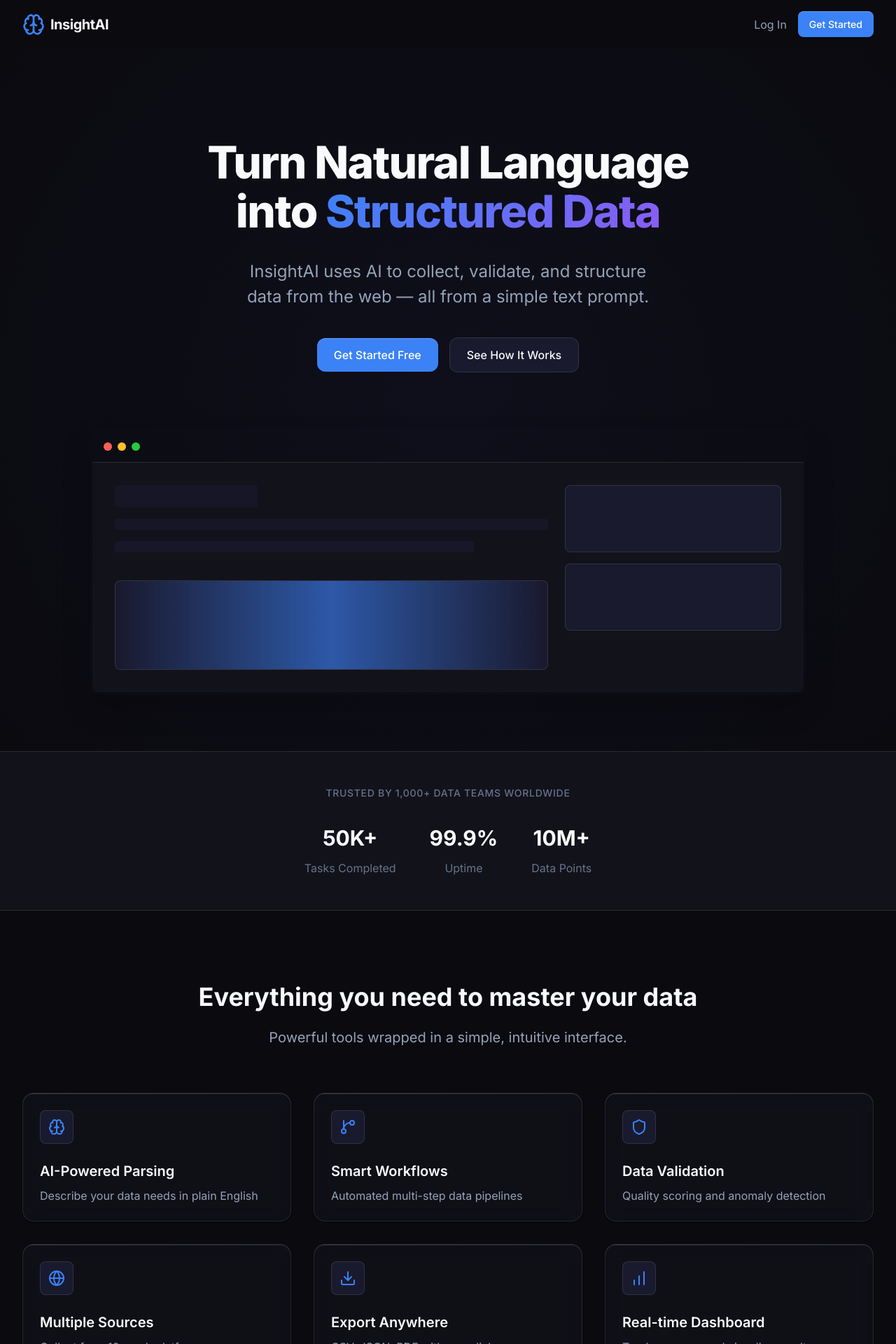
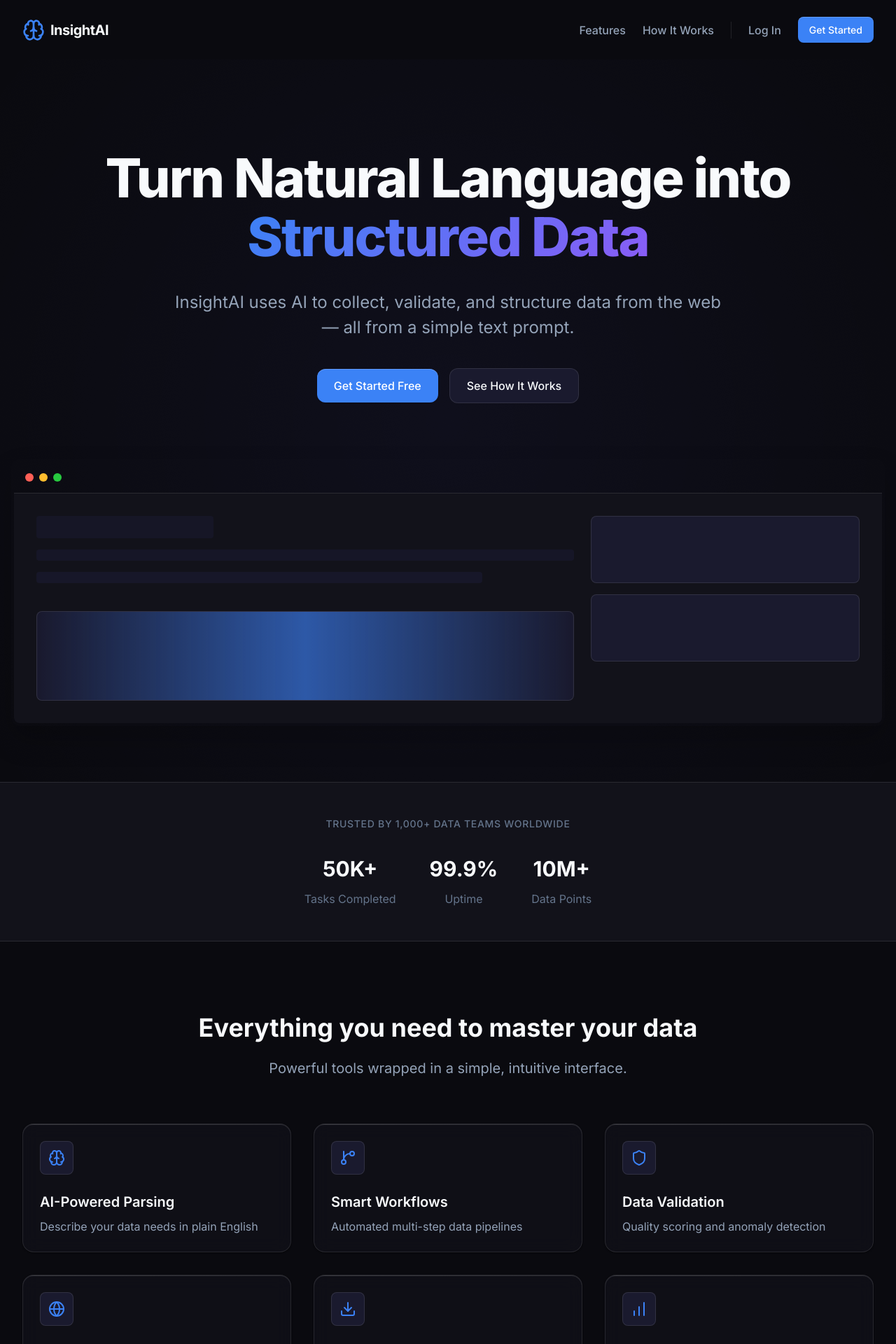
Before and after one commit to A-P-S-Bhaidav/InsightAI, a Next.js app: page / in a window 1280 px wide. Shown: the top 1920 px of the page at 70% size. Built offline with nearby package versions, Linux system fonts and the light colour scheme.

Commit message:
fix: resolve auth page text visibility and mobile hamburger menu issues

```diff
--- a/src/app/globals.css
+++ b/src/app/globals.css
@@ -1165,6 +1165,11 @@ button {
 }
 
 /* Mobile */
+/* Base Desktop Hidden Utilities */
+.mobile-only-flex {
+  display: none !important;
+}
+
 @media (max-width: 768px) {
   .grid-4, .grid-3, .grid-2 {
     grid-template-columns: 1fr;
@@ -1220,6 +1225,16 @@ button {
     flex-direction: column !important;
   }
 
+  .flex-col-mobile > * {
+    flex-basis: auto !important;
+    width: 100% !important;
+    min-width: 0 !important;
+  }
+
+  .section-container {
+    padding: 4rem 1.5rem !important;
+  }
+
   .mobile-overlay-active {
     overflow: hidden;
   }
@@ -1229,7 +1244,10 @@ button {
   }
 }
 
-/* Base Desktop Hidden Utilities */
-.mobile-only-flex {
-  display: none !important;
+/* Layout Utilities */
+.section-container {
+  padding: 6rem 2rem;
+  width: 100%;
+  max-width: 1600px;
+  margin: 0 auto;
 }
--- a/src/app/page.tsx
+++ b/src/app/page.tsx
@@ -1,6 +1,6 @@
 'use client';
 
-import { useEffect } from 'react';
+import { useEffect, useState } from 'react';
 import Link from 'next/link';
 import {
   Brain,
@@ -11,7 +11,10 @@ import {
   BarChart,
   CheckCircle,
   Database,
-  ListTodo
+  Database,
+  ListTodo,
+  Menu,
+  X
 } from 'lucide-react';
 import './landing.css';
 
@@ -35,34 +38,82 @@ export default function LandingPage() {
     return () => observer.disconnect();
   }, []);
 
+  const [isMobileMenuOpen, setIsMobileMenuOpen] = useState(false);
+
   return (
     <div style={{ minHeight: '100vh', backgroundColor: 'var(--bg-main)', color: 'var(--text-primary)' }}>
       {/* Navigation */}
-      <nav style={{ display: 'flex', alignItems: 'center', justifyContent: 'space-between', padding: '1rem 2rem', width: '100%', margin: '0 auto' }}>
+      <nav style={{ display: 'flex', alignItems: 'center', justifyContent: 'space-between', padding: '1.5rem 2rem', width: '100%', margin: '0 auto', position: 'relative', zIndex: 100 }}>
         <div style={{ display: 'flex', alignItems: 'center', gap: '0.5rem' }}>
           <Brain style={{ color: 'var(--color-primary)', width: '32px', height: '32px' }} />
           <span style={{ fontWeight: 'bold', fontSize: '1.25rem', letterSpacing: '-0.025em' }}>InsightAI</span>
         </div>
-        <div style={{ display: 'flex', alignItems: 'center', gap: '1rem' }}>
-          <Link href="/login" style={{ color: 'var(--text-secondary)', textDecoration: 'none', transition: 'color 0.2s' }}>
+
+        {/* Desktop Nav */}
+        <div className="hidden-mobile" style={{ display: 'flex', alignItems: 'center', gap: '1.5rem' }}>
+          <a href="#features" style={{ color: 'var(--text-secondary)', textDecoration: 'none', transition: 'color 0.2s', fontWeight: 500 }}>Features</a>
+          <a href="#how-it-works" style={{ color: 'var(--text-secondary)', textDecoration: 'none', transition: 'color 0.2s', fontWeight: 500 }}>How It Works</a>
+          <div style={{ width: '1px', height: '24px', backgroundColor: 'var(--border-color)' }}></div>
+          <Link href="/login" style={{ color: 'var(--text-secondary)', textDecoration: 'none', transition: 'color 0.2s', fontWeight: 500 }}>
             Log In
           </Link>
           <Link href="/signup" className="btn btn-primary">
             Get Started
           </Link>
         </div>
+
+        {/* Mobile Hamburger Toggle */}
+        <button
+          className="mobile-only-flex"
+          onClick={() => setIsMobileMenuOpen(true)}
+          style={{ background: 'transparent', border: 'none', color: 'var(--text-primary)', cursor: 'pointer', padding: '0.5rem' }}
+        >
+          <Menu size={28} />
+        </button>
       </nav>
+
+      {/* Mobile Overlay Menu */}
+      {isMobileMenuOpen && (
+        <div style={{ position: 'fixed', inset: 0, backgroundColor: 'var(--bg-main)', zIndex: 999, display: 'flex', flexDirection: 'column', padding: '1.5rem 2rem' }}>
+          <div style={{ display: 'flex', justifyContent: 'space-between', alignItems: 'center', marginBottom: '3rem' }}>
+            <div style={{ display: 'flex', alignItems: 'center', gap: '0.5rem' }}>
+              <Brain style={{ color: 'var(--color-primary)', width: '32px', height: '32px' }} />
+              <span style={{ fontWeight: 'bold', fontSize: '1.25rem', letterSpacing: '-0.025em' }}>InsightAI</span>
+            </div>
+            <button
+              onClick={() => setIsMobileMenuOpen(false)}
+              style={{ background: 'transparent', border: 'none', color: 'var(--text-primary)', cursor: 'pointer', padding: '0.5rem' }}
+            >
+              <X size={28} />
+            </button>
+          </div>
+
+          <div style={{ display: 'flex', flexDirection: 'column', width: '100%', fontSize: '1.25rem', fontWeight: 500, borderTop: '1px solid var(--border-color)' }}>
+            <a href="#features" onClick={() => setIsMobileMenuOpen(false)} style={{ color: 'var(--text-primary)', textDecoration: 'none', borderBottom: '1px solid var(--border-color)', padding: '1.5rem 0', textAlign: 'center', width: '100%', display: 'block' }}>Features</a>
+            <a href="#how-it-works" onClick={() => setIsMobileMenuOpen(false)} style={{ color: 'var(--text-primary)', textDecoration: 'none', borderBottom: '1px solid var(--border-color)', padding: '1.5rem 0', textAlign: 'center', width: '100%', display: 'block' }}>How It Works</a>
+            <Link href="/login" onClick={() => setIsMobileMenuOpen(false)} style={{ color: 'var(--text-primary)', textDecoration: 'none', borderBottom: '1px solid var(--border-color)', padding: '1.5rem 0', textAlign: 'center', width: '100%', display: 'block' }}>
+              Log In
+            </Link>
+          </div>
+
+          <div style={{ marginTop: 'auto', paddingBottom: '2rem' }}>
+            <Link href="/signup" onClick={() => setIsMobileMenuOpen(false)} className="btn btn-primary" style={{ width: '100%', display: 'flex', justifyContent: 'center', padding: '1rem' }}>
+              Get Started Free
+            </Link>
+          </div>
+        </div>
+      )}
 
       {/* Section 1: Hero */}
       <section className="hero-gradient" style={{ display: 'flex', flexDirection: 'column', alignItems: 'center', justifyContent: 'center', textAlign: 'center', paddingTop: '8rem', paddingBottom: '5rem', paddingLeft: '1rem', paddingRight: '1rem', minHeight: '80vh' }}>
-        <div className="reveal" style={{ position: 'relative', zIndex: 10, maxWidth: '800px', margin: '0 auto' }}>
-          <h1 style={{ fontSize: 'clamp(3rem, 5vw, 4.5rem)', fontWeight: 800, letterSpacing: '-0.025em', lineHeight: 1.1, marginBottom: '2rem' }}>
+        <div className="reveal" style={{ position: 'relative', zIndex: 10, maxWidth: '1400px', margin: '0 auto' }}>
+          <h1 style={{ fontSize: 'clamp(3rem, 6vw, 5.5rem)', fontWeight: 800, letterSpacing: '-0.025em', lineHeight: 1.1, marginBottom: '2rem' }}>
             Turn Natural Language into{' '}
             <span style={{ background: 'var(--gradient-primary)', WebkitBackgroundClip: 'text', WebkitTextFillColor: 'transparent' }}>
               Structured Data
             </span>
           </h1>
-          <p style={{ fontSize: 'clamp(1.125rem, 2vw, 1.5rem)', color: 'var(--text-secondary)', maxWidth: '600px', margin: '0 auto 2.5rem' }}>
+          <p style={{ fontSize: 'clamp(1.125rem, 2vw, 1.5rem)', color: 'var(--text-secondary)', maxWidth: '800px', margin: '0 auto 2.5rem' }}>
             InsightAI uses AI to collect, validate, and structure data from the web — all from a simple text prompt.
           </p>
           <div style={{ display: 'flex', flexWrap: 'wrap', alignItems: 'center', justifyContent: 'center', gap: '1rem' }}>
@@ -76,7 +127,7 @@ export default function LandingPage() {
         </div>
 
         {/* Hero Illustration Mockup */}
-        <div className="reveal" style={{ marginTop: '5rem', width: '100%', maxWidth: '1024px', margin: '5rem auto 0' }}>
+        <div className="reveal" style={{ marginTop: '5rem', width: '100%', maxWidth: '1400px', margin: '5rem auto 0' }}>
           <div className="dashboard-mockup" style={{ padding: '4px' }}>
             <div className="dashboard-mockup-header">
               <div className="mockup-dot red"></div>
@@ -127,7 +178,7 @@ export default function LandingPage() {
       </section>
 
       {/* Section 3: Features Grid */}
-      <section id="features" style={{ padding: '6rem 2rem', width: '100%', margin: '0 auto' }}>
+      <section id="features" className="section-container">
         <div className="reveal" style={{ textAlign: 'center', marginBottom: '4rem' }}>
           <h2 style={{ fontSize: '2.25rem', fontWeight: 'bold', marginBottom: '1rem' }}>Everything you need to master your data</h2>
           <p style={{ fontSize: '1.25rem', color: 'var(--text-secondary)', maxWidth: '600px', margin: '0 auto' }}>
@@ -156,8 +207,8 @@ export default function LandingPage() {
       </section>
 
       {/* Section 4: How It Works */}
-      <section style={{ padding: '6rem 0', backgroundColor: 'var(--bg-surface)', overflow: 'hidden' }}>
-        <div style={{ width: '100%', margin: '0 auto', padding: '0 2rem' }}>
+      <section style={{ backgroundColor: 'var(--bg-surface)', overflow: 'hidden' }}>
+        <div className="section-container">
           <div className="reveal" style={{ textAlign: 'center', marginBottom: '5rem' }}>
             <h2 style={{ fontSize: '2.25rem', fontWeight: 'bold', marginBottom: '1rem' }}>How It Works</h2>
             <p style={{ fontSize: '1.25rem', color: 'var(--text-secondary)' }}>Three simple steps to structured data.</p>
@@ -272,7 +323,7 @@ export default function LandingPage() {
       </section>
 
       {/* Section 5: Screenshots / Dashboard Preview */}
-      <section className="reveal" style={{ padding: '6rem 2rem', width: '100%', margin: '0 auto', textAlign: 'center' }}>
+      <section className="reveal section-container" style={{ textAlign: 'center' }}>
         <h2 style={{ fontSize: '2.25rem', fontWeight: 'bold', marginBottom: '1rem' }}>A command center for all your data operations</h2>
         <p style={{ fontSize: '1.25rem', color: 'var(--text-secondary)', marginBottom: '3rem', maxWidth: '600px', margin: '0 auto 3rem' }}>
           Monitor tasks, analyze quality scores, and manage datasets from one powerful dashboard.
@@ -295,9 +346,9 @@ export default function LandingPage() {
       </section>
 
       {/* Section 6: CTA Banner */}
-      <section className="reveal" style={{ padding: '6rem 0', position: 'relative', overflow: 'hidden' }}>
+      <section className="reveal section-container" style={{ position: 'relative', overflow: 'hidden' }}>
         <div style={{ position: 'absolute', inset: 0, background: 'linear-gradient(90deg, var(--color-primary), var(--color-secondary))', opacity: 0.1 }}></div>
-        <div style={{ maxWidth: '800px', margin: '0 auto', padding: '0 1.5rem', textAlign: 'center', position: 'relative', zIndex: 10 }}>
+        <div style={{ maxWidth: '800px', margin: '0 auto', textAlign: 'center', position: 'relative', zIndex: 10 }}>
           <h2 style={{ fontSize: 'clamp(2rem, 4vw, 3rem)', fontWeight: 'bold', marginBottom: '2rem' }}>Ready to transform your data workflow?</h2>
           <p style={{ fontSize: '1.25rem', color: 'var(--text-secondary)', marginBottom: '2.5rem' }}>
             Join 1,000+ teams using InsightAI to automate their data pipelines today.
@@ -315,7 +366,7 @@ export default function LandingPage() {
 
       {/* Section 7: Footer */}
       <footer style={{ backgroundColor: 'var(--bg-surface)', borderTop: '1px solid var(--border-color)', padding: '3rem 1.5rem' }}>
-        <div className="grid-4" style={{ width: '100%', margin: '0 auto', gap: '2rem', marginBottom: '2rem' }}>
+        <div className="grid-4" style={{ width: '100%', maxWidth: '1600px', margin: '0 auto', gap: '2rem', marginBottom: '2rem' }}>
           <div style={{ gridColumn: 'span 2' }}>
             <div style={{ display: 'flex', alignItems: 'center', gap: '0.5rem', marginBottom: '1rem' }}>
               <Brain style={{ color: 'var(--color-primary)', width: '24px', height: '24px' }} />
--- a/src/components/common/Toast.tsx
+++ b/src/components/common/Toast.tsx
@@ -55,8 +55,8 @@ export function ToastProvider({ children }: { children: ReactNode }) {
           {toasts.map(toast => (
             <div key={toast.id} className={`toast toast-${toast.type}`} style={{ display: 'flex', alignItems: 'center', gap: '12px', padding: '12px 16px', borderRadius: '8px', background: 'var(--color-surface-elevated, #1a1a2e)', border: '1px solid var(--color-border, #2a2a3e)', boxShadow: '0 10px 25px rgba(0,0,0,0.3)', minWidth: '320px', animation: 'slideInRight 0.3s ease' }}>
               <span style={{ color: toast.type === 'success' ? 'var(--color-success)' : toast.type === 'error' ? 'var(--color-danger)' : 'var(--color-info)' }}>{getIcon(toast.type)}</span>
-              <p style={{ margin: 0, flex: 1, fontSize: '0.875rem', color: 'var(--color-text-primary, #fff)' }}>{toast.message}</p>
-              <button onClick={() => removeToast(toast.id)} style={{ background: 'none', border: 'none', cursor: 'pointer', padding: '4px', color: 'var(--color-text-muted, #888)' }}>
+              <p style={{ margin: 0, flex: 1, fontSize: '0.875rem', color: 'var(--text-primary, #fff)' }}>{toast.message}</p>
+              <button onClick={() => removeToast(toast.id)} style={{ background: 'none', border: 'none', cursor: 'pointer', padding: '4px', color: 'var(--text-muted, #888)' }}>
                 <X size={16} />
               </button>
             </div>
```
Also changed, not shown: src/app/login/page.tsx (+5 -5 lines), src/app/signup/page.tsx (+7 -7 lines), 2 other files (tests, documents, lock files or other folders).
